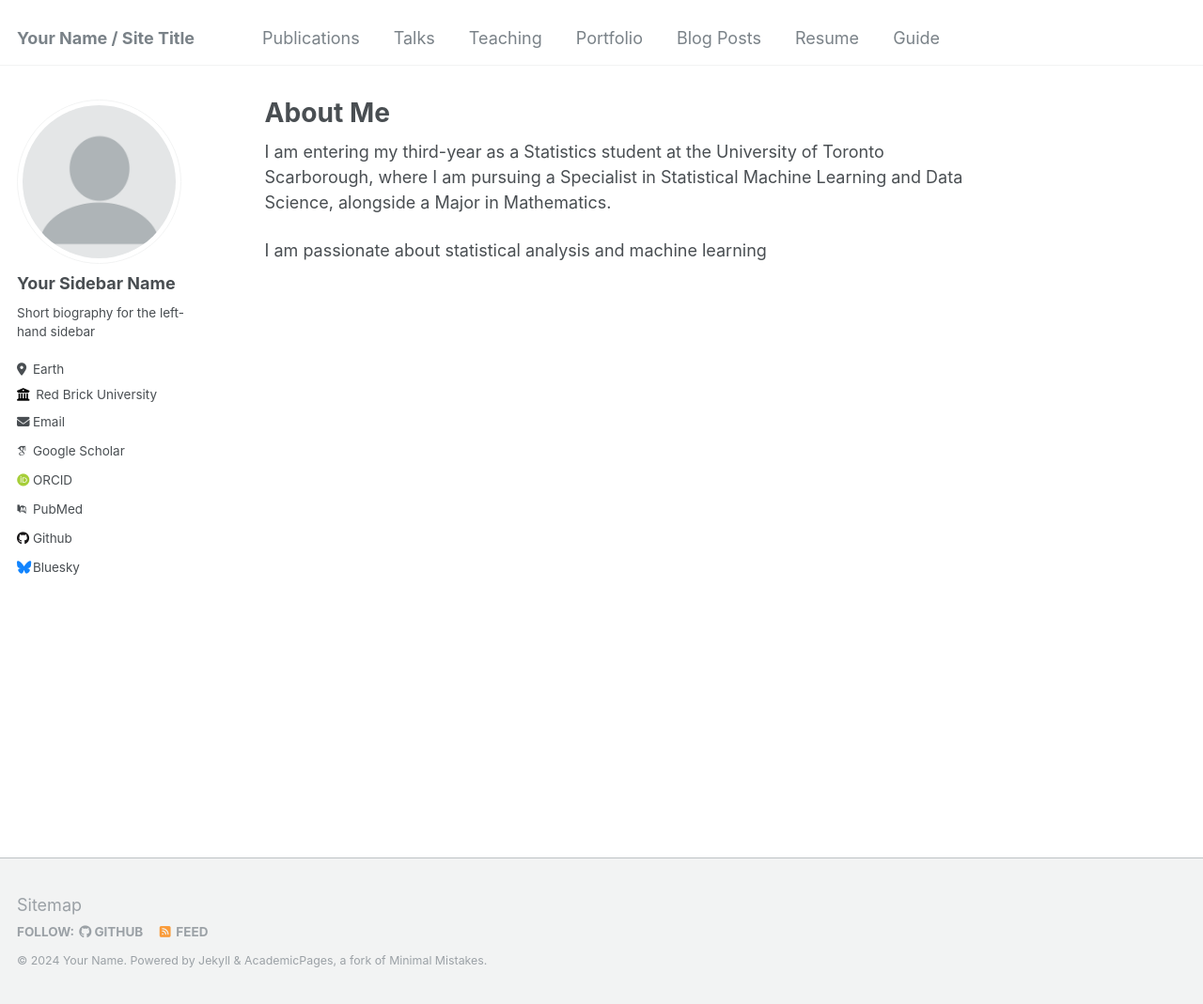
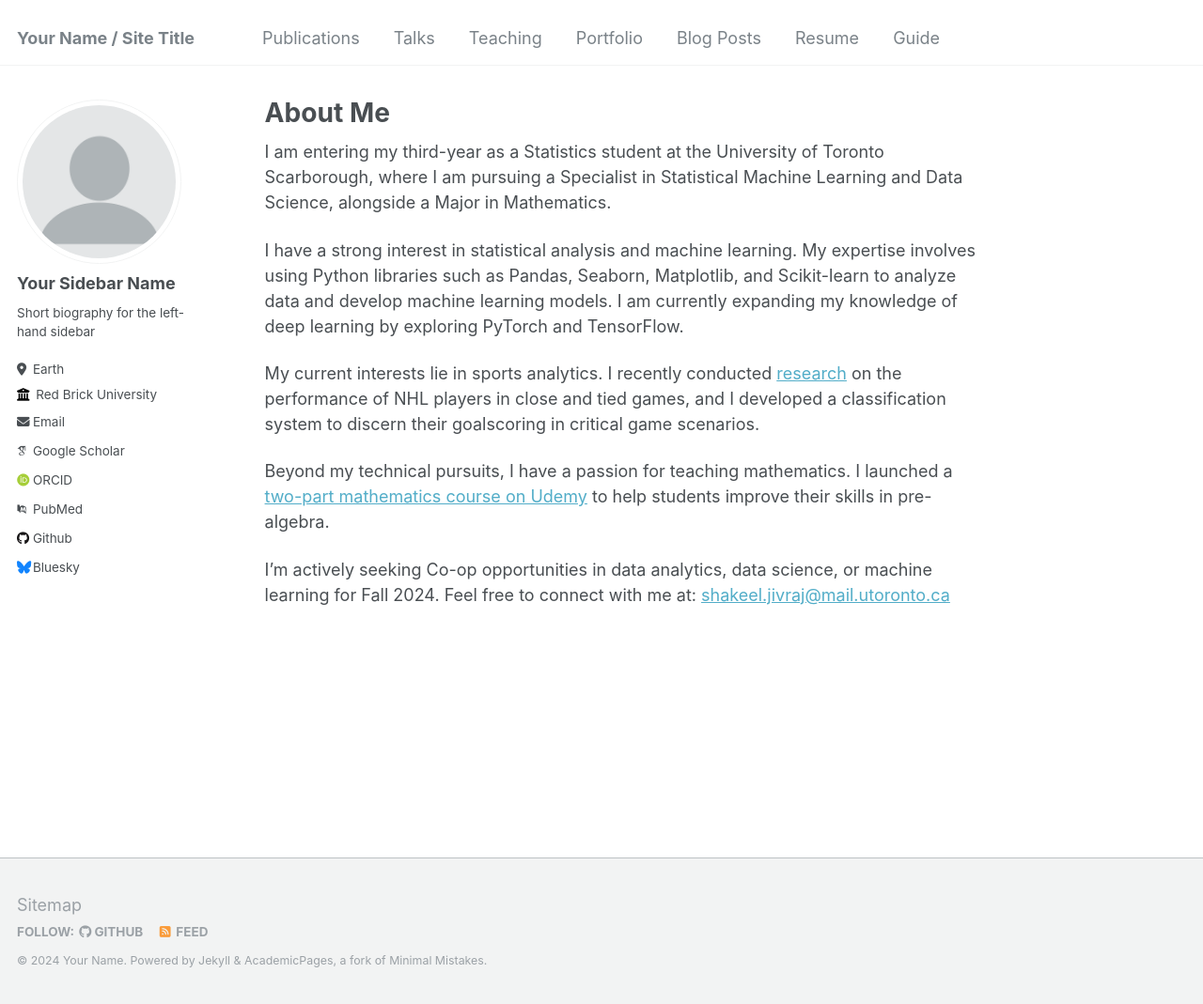
Before and after one commit to Shak789/Shak789.github.io, a Jekyll site: the page built from _pages/about.md, in a window 1280 px wide and 1069 px high. Shown: the whole window at 94% size. Built offline with Jekyll 4.4.1, drawn with Linux system fonts in a browser that asks for light colours; some web fonts are replaced.

Commit message:
Update about.md

```diff
--- a/_pages/about.md
+++ b/_pages/about.md
@@ -9,4 +9,10 @@ redirect_from:
 
 I am entering my third-year as a Statistics student at the University of Toronto Scarborough, where I am pursuing a Specialist in Statistical Machine Learning and Data Science, alongside a Major in Mathematics.
 
-I am passionate about statistical analysis and machine learning
+I have a strong interest in statistical analysis and machine learning. My expertise involves using Python libraries such as Pandas, Seaborn, Matplotlib, and Scikit-learn to analyze data and develop machine learning models. I am currently expanding my knowledge of deep learning by exploring PyTorch and TensorFlow.
+
+My current interests lie in sports analytics. I recently conducted [research](https://www.researchgate.net/publication/380347690_Analysis_of_NHL_Goalscoring_in_Critical_Situations) on the performance of NHL players in close and tied games, and I developed a classification system to discern their goalscoring in critical game scenarios.
+
+Beyond my technical pursuits, I have a passion for teaching mathematics. I launched a [two-part mathematics course on Udemy](https://www.udemy.com/user/shakeel-jivraj/) to help students improve their skills in pre-algebra.
+
+I'm actively seeking Co-op opportunities in data analytics, data science, or machine learning for Fall 2024. Feel free to connect with me at: [shakeel.jivraj@mail.utoronto.ca](shakeel.jivraj@mail.utoronto.ca)
```
